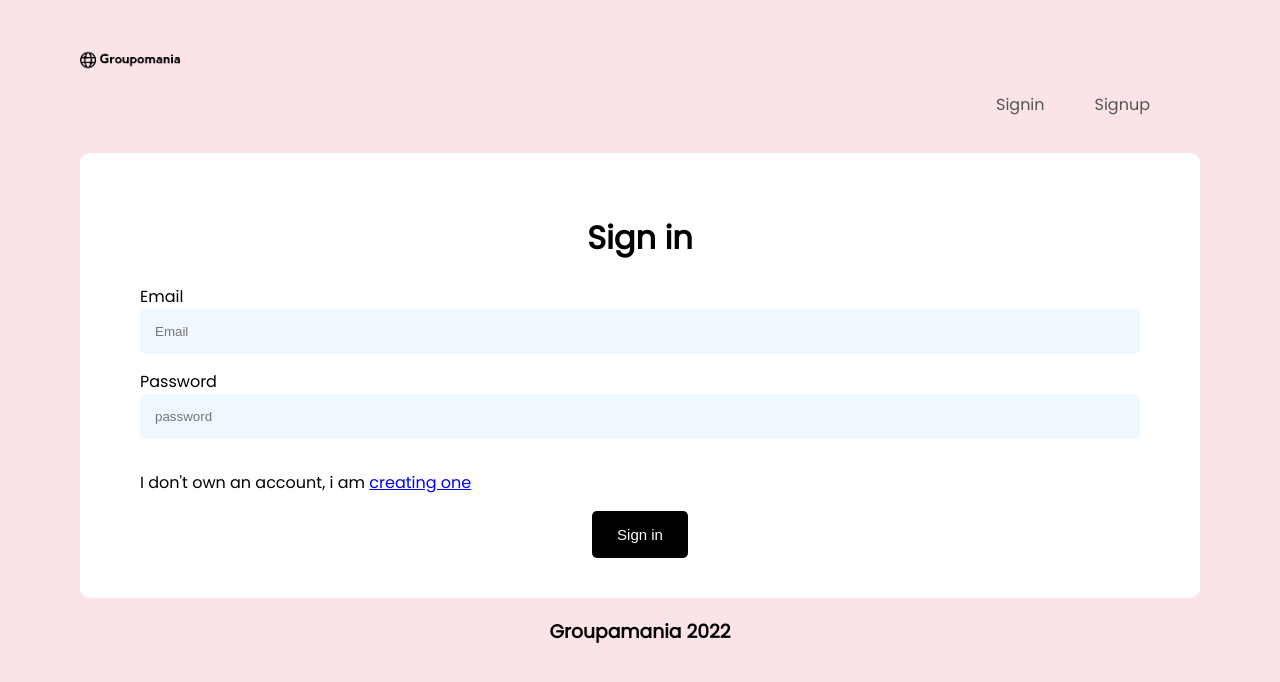
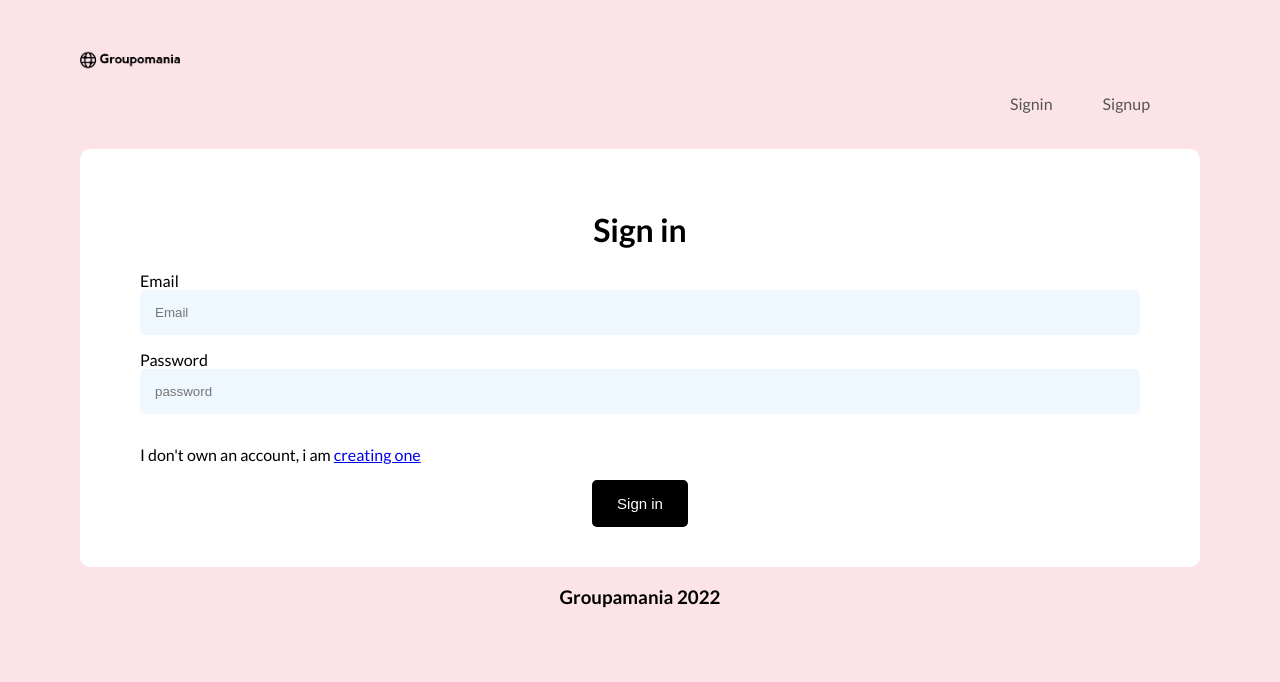
Before and after one commit to Kweza-code/P6-Groupamania, a React (Create React App) app in the folder frontend/: page /signin in a window 1280 px wide. Shown: the top 682 px of the page. Built offline with nearby package versions, Linux system fonts and the light colour scheme.

Commit message:
Fin du project final

```diff
--- a/frontend/src/styles/index.css
+++ b/frontend/src/styles/index.css
@@ -1,10 +1,9 @@
 
-@import url('https://fonts.googleapis.com/css2?family=Poppins&display=swap');
-@import url('https://fonts.googleapis.com/css2?family=Crimson+Text:wght@600&family=Poppins&display=swap');
-/*font-family: 'Crimson Text', serif;*/
+@import url('https://fonts.googleapis.com/css2?family=Lato:ital,wght@0,100;0,300;0,400;0,700;0,900;1,100;1,300;1,400;1,700;1,900&display=swap');
+
 body{
     margin: 10px 80px;
-    font-family: 'Poppins', sans-serif;;
+    font-family: 'Lato', sans-serif;;
     background-color: #fbe3e8;
     scroll-behavior: smooth;
   }
--- a/frontend/src/styles/navigation.css
+++ b/frontend/src/styles/navigation.css
@@ -18,6 +18,7 @@
 
 .navigation ul {
    display: flex;
+   align-items: baseline;
 }
 
 .navigation nav h2 {
@@ -44,7 +45,7 @@
 background: none;
 cursor: pointer;
 color: #545454;
-font-size: 18px;
+font-size: 15px;
 }
 
 .btnlogout:hover {
--- a/frontend/src/styles/post.css
+++ b/frontend/src/styles/post.css
@@ -48,6 +48,7 @@
    flex-direction: column;
    justify-content: space-evenly;
    flex-wrap: wrap;
+   word-break: break-all;
    }
 
 
```
Also changed, not shown: 2 other files (tests, documents, lock files or other folders).
